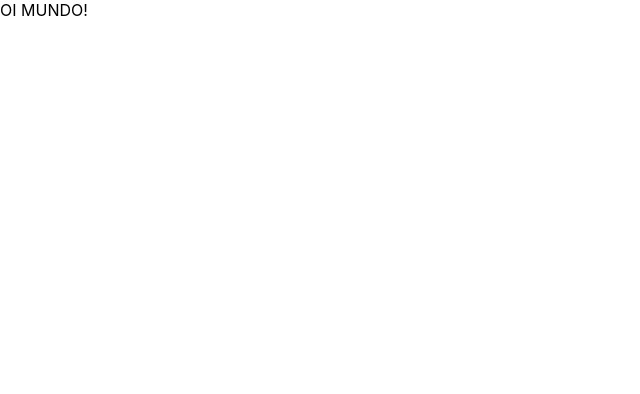
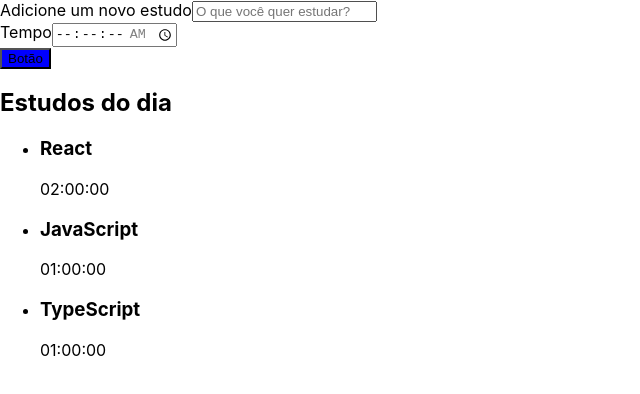
Before and after one commit to diogodoi/learning_React, a React (Create React App) app in the folder first-app/: page / in a window 1280 px wide. Shown: the top 394 px of the page, without its empty margins (0-640 px from the left). Built offline with nearby package versions, Linux system fonts and the light colour scheme.

Commit message:
Primeiros passos, adicionando componentes e css

```diff
--- a/first-app/public/index.html
+++ b/first-app/public/index.html
@@ -10,34 +10,11 @@
       content="Web site created using create-react-app"
     />
     <link rel="apple-touch-icon" href="%PUBLIC_URL%/logo192.png" />
-    <!--
-      manifest.json provides metadata used when your web app is installed on a
-      user's mobile device or desktop. See https://developers.google.com/web/fundamentals/web-app-manifest/
-    -->
     <link rel="manifest" href="%PUBLIC_URL%/manifest.json" />
-    <!--
-      Notice the use of %PUBLIC_URL% in the tags above.
-      It will be replaced with the URL of the `public` folder during the build.
-      Only files inside the `public` folder can be referenced from the HTML.
-
-      Unlike "/favicon.ico" or "favicon.ico", "%PUBLIC_URL%/favicon.ico" will
-      work correctly both with client-side routing and a non-root public URL.
-      Learn how to configure a non-root public URL by running `npm run build`.
-    -->
-    <title>React App</title>
+    <title>first app</title>
   </head>
   <body>
     <noscript>You need to enable JavaScript to run this app.</noscript>
     <div id="root"></div>
-    <!--
-      This HTML file is a template.
-      If you open it directly in the browser, you will see an empty page.
-
-      You can add webfonts, meta tags, or analytics to this file.
-      The build step will place the bundled scripts into the <body> tag.
-
-      To begin the development, run `npm start` or `yarn start`.
-      To create a production bundle, use `npm run build` or `yarn build`.
-    -->
   </body>
 </html>
--- a/first-app/src/App.tsx
+++ b/first-app/src/App.tsx
@@ -1,11 +1,12 @@
 import React from 'react';
-
-
+import Lista from './components/lista';
+import Formulario from './components/formulario';
 
 function App() {
   return (
     <div className="App">
-      OI MUNDO!
+      <Formulario></Formulario>
+      <Lista></Lista>
     </div>
   );
 }
--- /dev/null
+++ b/first-app/src/components/button/index.tsx
@@ -0,0 +1,20 @@
+import React from "react";
+
+
+class Button extends React.Component {
+    render(){
+        const color = 'red';
+
+        const isActivate = true;
+        const styles = {
+            backgroundColor: isActivate ? 'blue' : 'green'
+        }
+        return (
+            <button style = {styles}>
+                Botão
+            </button>
+        )
+    }
+}
+
+export default Button;
--- /dev/null
+++ b/first-app/src/components/formulario/index.tsx
@@ -0,0 +1,36 @@
+import React from 'react';
+import Button from '../button';
+class Formulario extends React.Component {
+    render() {
+        return (
+            <form>
+                <div>
+                    <label htmlFor='tarefa' >
+                        Adicione um novo estudo
+                    </label>
+                    <input
+                        type="text"
+                        name = "tarefa"
+                        id = "tarefa"
+                        placeholder="O que você quer estudar?"
+                        required
+                    />
+                </div>
+                    <label htmlFor='tempo'>
+                        Tempo
+                    </label>
+                    <input
+                        type="time"
+                        step ="1"
+                        name = "tempo"
+                        id = "tempo"
+                        min = "00:00:00"
+                        max = "01:30:00" />
+                <div>
+                </div>
+                <Button></Button>
+            </form>
+        )
+    }
+}
+export default Formulario;
--- /dev/null
+++ b/first-app/src/components/lista/index.tsx
@@ -0,0 +1,35 @@
+import React from "react";
+
+function Lista() {
+    const tarefas = [
+        {
+            tarefa: 'React',
+            tempo: '02:00:00',
+
+        },
+        {
+            tarefa:'JavaScript',
+            tempo:'01:00:00',
+
+        },{
+            tarefa:'TypeScript',
+            tempo:'01:00:00'
+        }]
+    return (
+        <aside>
+            <h2>
+                Estudos do dia
+            </h2>
+            <ul>
+                {tarefas.map((item,idx)=>(
+                    <li key = {idx}>
+                        <h3>{item.tarefa}</h3>
+                        <span>{item.tempo}</span>
+                    </li>
+                ))}
+
+            </ul>
+        </aside>
+    )
+}
+export default Lista;
```
